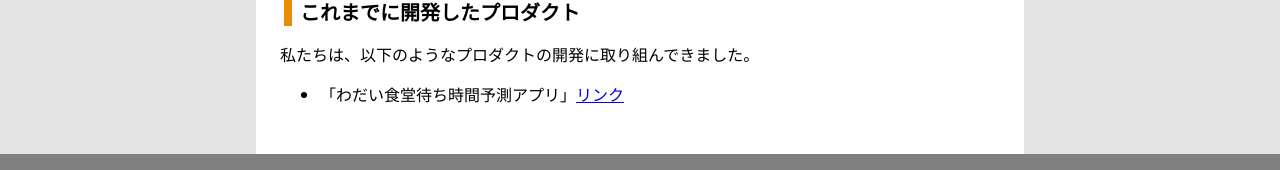
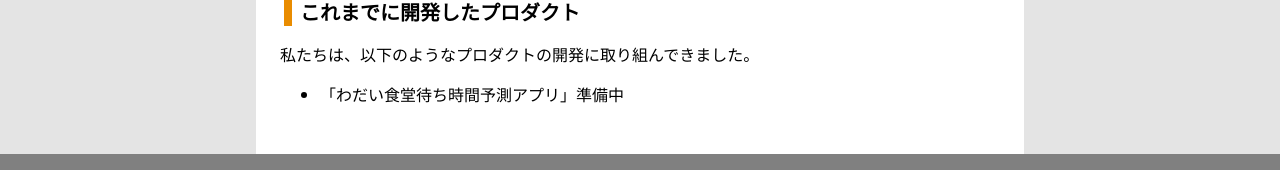
Before and after one commit to AppLii/AppLii.github.io, a Nuxt app: page /about-us in a window 1280 px wide. Shown: the part 466-636 px from the top of the page. Built offline with nearby package versions, Linux system fonts and the light colour scheme; a web font is replaced by a local one.

Commit message:
[Fix] 未作成のページに対するリンクを削除（ビルド時エラー対策）

```diff
--- a/pages/about-us.vue
+++ b/pages/about-us.vue
@@ -14,7 +14,7 @@
     <h2 id="h-2">これまでに開発したプロダクト</h2>
     <p>私たちは、以下のようなプロダクトの開発に取り組んできました。</p>
     <ul>
-        <li><span>「わだい食堂待ち時間予測アプリ」</span><a href="/cafe">リンク</a></li>
+        <li><span>「わだい食堂待ち時間予測アプリ」</span><a>準備中</a></li>
     </ul>
 </template>
 
```
